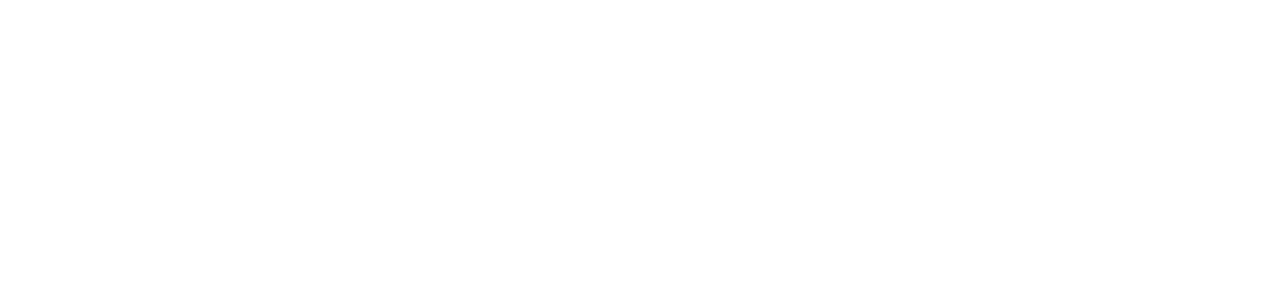
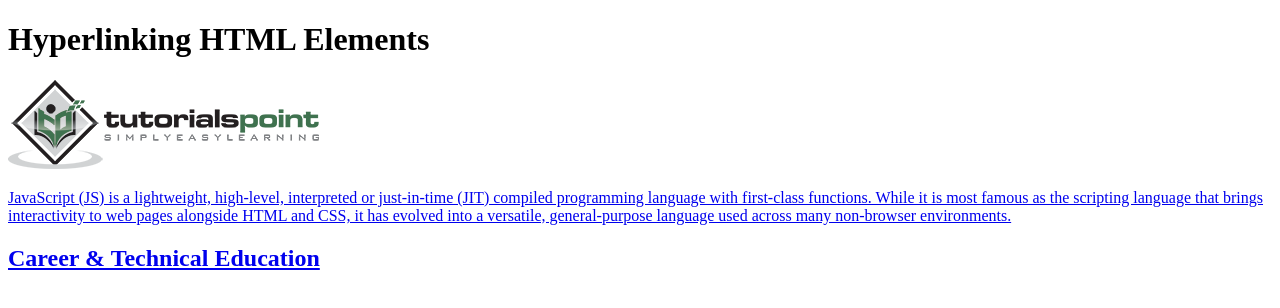
Before and after one commit to DanielL689/2026WebDevelopment, a plain HTML site: page WDUnit1/WDLesson1_4Practical/index.html in a window 1280 px wide. Drawn offline with Linux system fonts and the light colour scheme.

Commit message:
Lesson 4 practicial update

```diff
--- a/WDUnit1/WDLesson1_3Practical/style.css
+++ b/WDUnit1/WDLesson1_3Practical/style.css
@@ -0,0 +1,102 @@
+:root {
+  --bg-dark: #0f172a;
+  --bg-mid: #1e293b;
+  --panel: rgba(15, 23, 42, 0.78);
+  --panel-border: rgba(148, 163, 184, 0.2);
+  --accent: #38bdf8;
+  --accent-strong: #0ea5e9;
+  --text: #e2e8f0;
+  --muted: #cbd5e1;
+  --shadow: rgba(15, 23, 42, 0.28);
+}
+
+* {
+  box-sizing: border-box;
+}
+
+body {
+  margin: 0;
+  min-height: 100vh;
+  display: grid;
+  place-items: center;
+  font-family: Arial, Helvetica, sans-serif;
+  background: linear-gradient(135deg, var(--bg-dark), var(--bg-mid));
+  color: var(--text);
+}
+
+.page {
+  width: min(920px, calc(100% - 2rem));
+  padding: 2rem 1.25rem 2.5rem;
+}
+
+.hero {
+  text-align: center;
+  margin-bottom: 1.5rem;
+}
+
+.eyebrow {
+  margin: 0 0 0.5rem;
+  text-transform: uppercase;
+  letter-spacing: 0.12em;
+  font-size: 0.75rem;
+  color: var(--accent);
+}
+
+h1 {
+  margin: 0;
+  font-size: clamp(2.2rem, 4vw, 3.25rem);
+}
+
+h2 {
+  margin: 0 0 1rem;
+  color: var(--text);
+  font-size: 1.5rem;
+}
+
+.panel {
+  background: var(--panel);
+  border: 1px solid var(--panel-border);
+  border-radius: 18px;
+  box-shadow: 0 18px 35px var(--shadow);
+  padding: 1.5rem;
+  margin-bottom: 1.25rem;
+}
+
+.link-list {
+  display: grid;
+  gap: 0.85rem;
+}
+
+.link-list a {
+  display: block;
+  padding: 0.9rem 1rem;
+  border-radius: 12px;
+  background: rgba(148, 163, 184, 0.08);
+  border: 1px solid rgba(148, 163, 184, 0.14);
+  color: var(--text);
+  text-decoration: none;
+  font-weight: 600;
+  transition: transform 0.2s ease, background 0.2s ease, border-color 0.2s ease;
+}
+
+.link-list a:hover,
+.link-list a:focus-visible {
+  background: rgba(56, 189, 248, 0.14);
+  border-color: rgba(56, 189, 248, 0.45);
+  transform: translateY(-2px);
+}
+
+.link-list a:visited {
+  color: #dbeafe;
+}
+
+@media (max-width: 600px) {
+  .page {
+    width: min(100% - 1rem, 920px);
+    padding-top: 1.25rem;
+  }
+
+  .panel {
+    padding: 1.1rem;
+  }
+}
--- a/WDUnit1/WDLesson1_4Practical/index.html
+++ b/WDUnit1/WDLesson1_4Practical/index.html
@@ -16,17 +16,17 @@
     </a>
     -->
     <!-- Challenge 1: Add a heading with "Hyperlinking HTML Elements" followed by a horizontal rule-->
-
+<h1>Hyperlinking HTML Elements</h1>
     <!-- Challenge 2: Add the image for tutorialpoints that is stored locally and make it
      a hyperlink to  https://www.tutorialspoint.com/ that will open in a new tab -->
-
+<a href="https://www.tutorialspoint.com/"> <img src="tutorialpoint.png"></a>
     <!-- Challenge 3: Add a paragraph describing JavaScript and make the paragraph a hyperlink to
      https://javascript.info/ that will open in the SAME tab.-->
-
+<a href="https://javascript.info/"><p>JavaScript (JS) is a lightweight, high-level, interpreted or just-in-time (JIT) compiled programming language with first-class functions. While it is most famous as the scripting language that brings interactivity to web pages alongside HTML and CSS, it has evolved into a versatile, general-purpose language used across many non-browser environments.</p></a>
     <!-- Challenge 4: Add an <h2> for "Career & Technical Education" and make the heading a hyperlink to
       the cte.html file which is stored internally in the folder.
       Note: You can link to other web pages.  This is how websites are created! -->
-
+<a href="cte.html"><h2>Career & Technical Education</h2></a>
     <!-- Challenge Bonus:  Complete all the challenges located in cte.html.
      Note: Click on cte.html to open the html file and start editing. -->
   </body>
```
Also changed, not shown: WDUnit1/WDLesson1_4Practical/cte.html (+5 -2 lines), WDUnit1/WDLesson1_2Practical/city.svg (added), ice-cream.svg (deleted), random-image.svg (deleted), turtle-grapes-photo-realistic.svg (deleted), turtle-grapes-realistic.svg (deleted), turtle-grapes-watercolor-3d.svg (deleted), turtle-grapes.svg (deleted).
